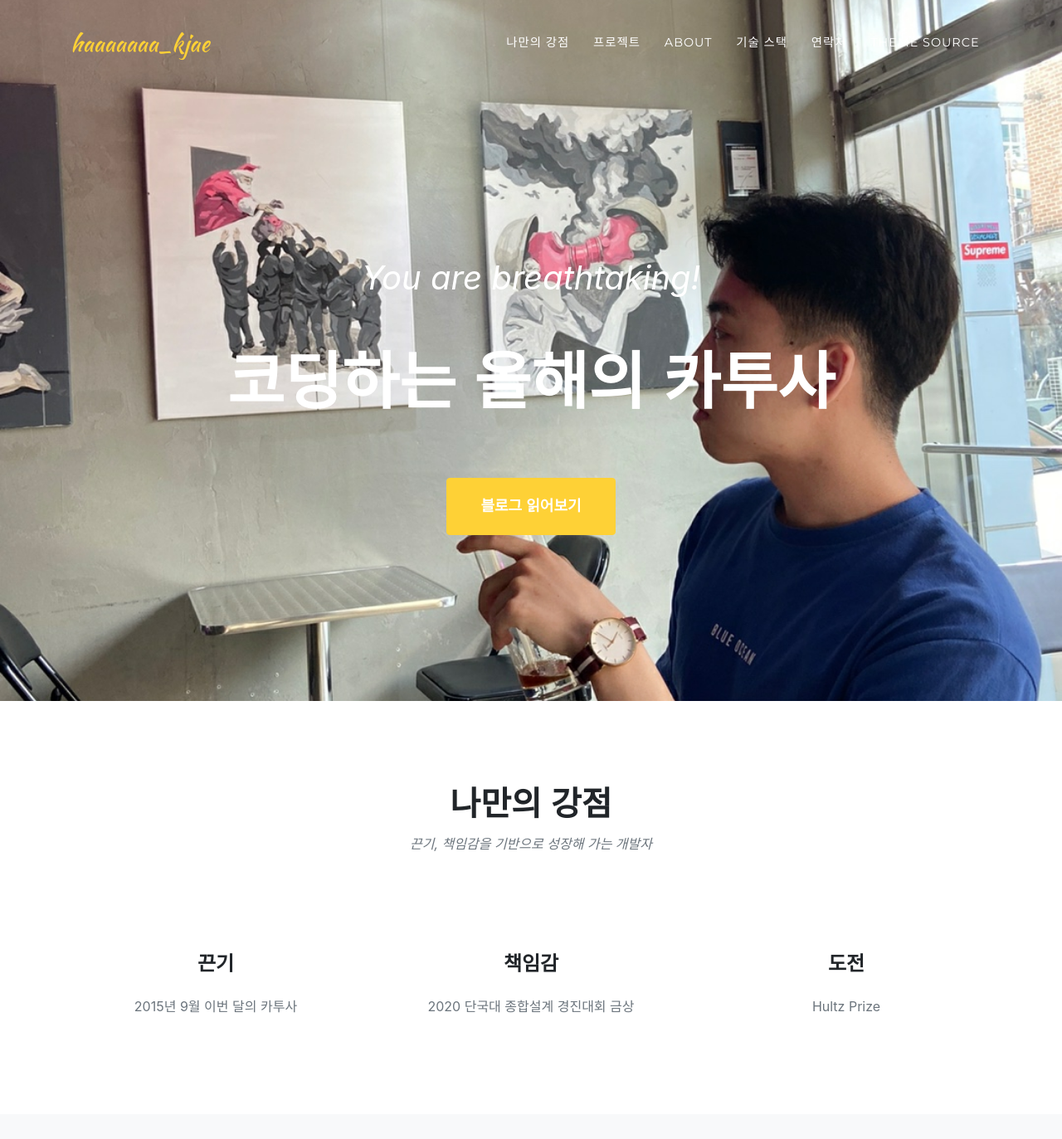
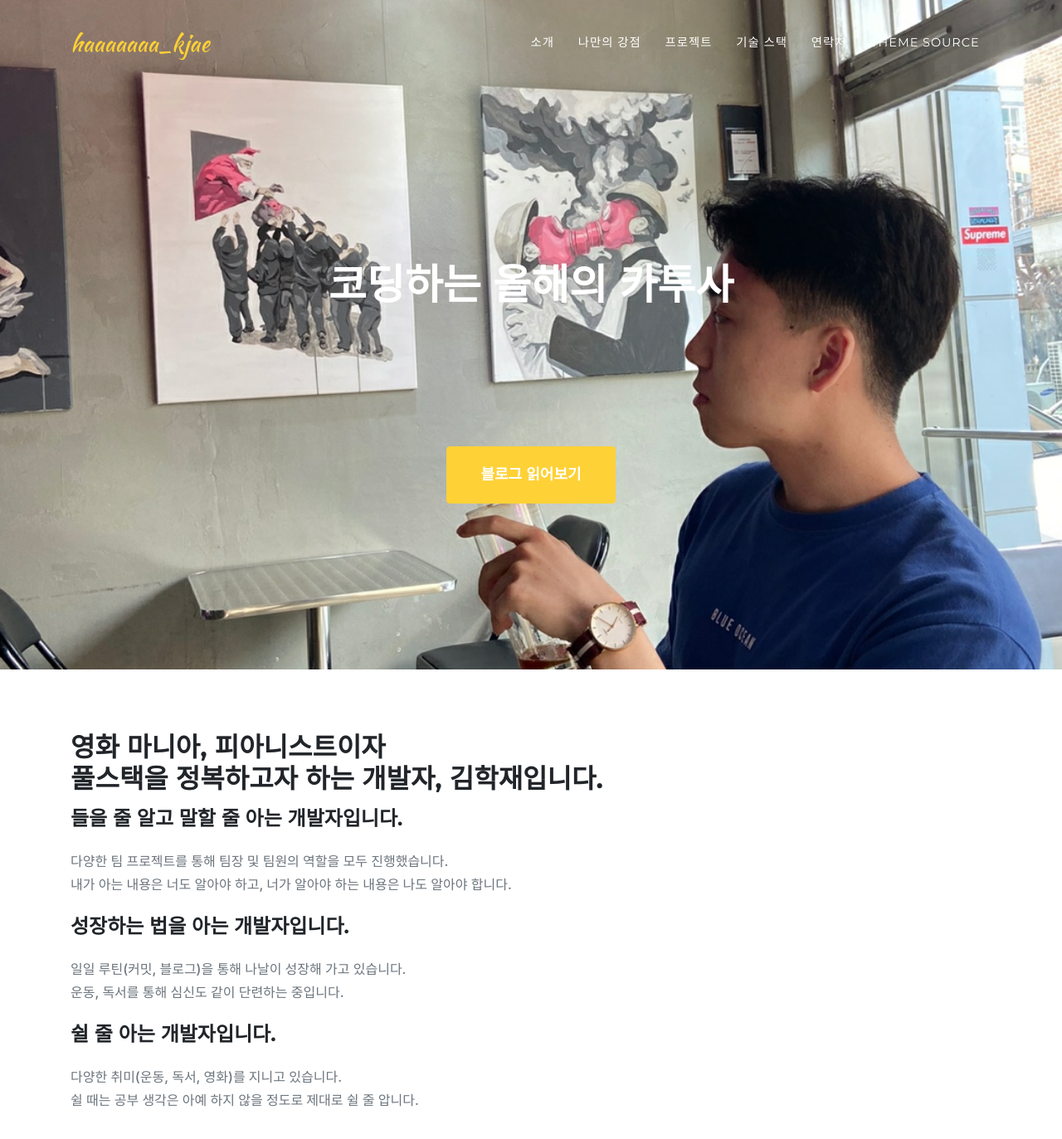
Before and after one commit to gouz7514/gouz7514.github.io, a Jekyll site: the page built from index.md, in a window 1280 px wide and 1400 px high. Shown: the top 1373 px of the window at 83% size. Built offline with Jekyll 4.4.1, drawn with Linux system fonts in a browser that asks for light colours; some web fonts are replaced; some of the changed text lies outside the part shown.

Commit message:
feat : 소개란 추가 및 세부 내용 수정

```diff
--- a/_data/navigation.yml
+++ b/_data/navigation.yml
@@ -1,12 +1,12 @@
 nav:
+  - title: "소개"
+    section: introduce
+
   - title: "나만의 강점"
     section: services
 
   - title: "프로젝트"
     section: portfolio
-
-  - title: "About"
-    section: timeline
 
   - title: "기술 스택"
     section: team
--- a/_data/sitetext.yml
+++ b/_data/sitetext.yml
@@ -1,12 +1,27 @@
 header:
-    title: You are breathtaking!
+    title:
     text: 코딩하는 올해의 카투사
     button: 블로그 읽어보기
     buttonlink: "https://velog.io/@gouz7514"
 
+introduce:
+    title: "영화 마니아, 피아니스트이자<br> 풀스택을 정복하고자 하는 개발자, 김학재입니다."
+    list:
+      - title: "들을 줄 알고 말할 줄 아는 개발자입니다."
+        text: "다양한 팀 프로젝트를 통해 팀장 및 팀원의 역할을 모두 진행했습니다.<br>
+        내가 아는 내용은 너도 알아야 하고, 너가 알아야 하는 내용은 나도 알아야 합니다."
+
+      - title: "성장하는 법을 아는 개발자입니다."
+        text: "일일 루틴(커밋, 블로그)을 통해 나날이 성장해 가고 있습니다.<br>
+        운동, 독서를 통해 심신도 같이 단련하는 중입니다."
+
+      - title: "쉴 줄 아는 개발자입니다."
+        text: "다양한 취미(운동, 독서, 영화)를 지니고 있습니다.<br>
+        쉴 때는 공부 생각은 아예 하지 않을 정도로 제대로 쉴 줄 압니다."
+
 services:
     title: "나만의 강점"
-    text: "끈기, 책임감을 기반으로 성장해 가는 개발자"
+    text:
     section: services
     list:
       - title: "끈기"
@@ -87,8 +102,8 @@ clients:
         logo: assets/img/clients/creative-market.jpg
 
 team:
-    title: "OUR AMAZING TEAM"
-    text: "Lorem ipsum dolor sit amet consectetur."
+    title: "기술 스택"
+    text: "새로운 기술에 대한 도전을 계속하는 중입니다."
     subtext: Lorem ipsum dolor sit amet, consectetur adipisicing elit. Aut eaque, laboriosam veritatis, quos non quis ad perspiciatis, totam corporis ea, alias ut unde. **Markdown** supported.
     section: team
     people:
--- /dev/null
+++ b/_includes/introduce.html
@@ -0,0 +1,23 @@
+<!-- Introduce -->
+  <div class="intro-section" id="{{ site.data.sitetext.introduce.section | default: "introduce" }}">
+    <div class="container">
+      <div class="row">
+        <div class="col-lg-12">
+          <h2 class="section-heading text-uppercase">{{ site.data.sitetext.introduce.title | default: "Introduce" }}</h2>
+          {% if site.data.sitetext.introduce.text %}
+		  <h3 class="section-subheading text-muted">{{ site.data.sitetext.introduce.text }}</h3>
+		  {% endif %}
+        </div>
+      </div>
+
+      <div class="intro-title">
+        {% for intro in site.data.sitetext.introduce.list %}
+        <div class="intro-title-col">
+          <h4 class="introduce-heading">{{ intro.title | markdownify }}</h4>
+          {% if intro.text %}<div class="text-muted">{{ intro.text | markdownify }}</div>{% endif %}
+        </div>
+        {% endfor %}
+      </div>
+    </div>
+  </div>
+<!-- End Introduce -->
--- a/_layouts/home.html
+++ b/_layouts/home.html
@@ -3,9 +3,10 @@ layout: default
 ---
 {% include navheader.html %}
 
+{% include introduce.html %}
 {% include services.html %}
 {% include portfolio_grid.html %}
-{% include timeline.html %}
+
 {% include team.html %}
 
 {% include contact.html %}
--- a/_sass/layout/_masthead.scss
+++ b/_sass/layout/_masthead.scss
@@ -39,10 +39,10 @@ header.masthead {
         @include serif-font;
       }
       .intro-heading {
-        font-size: 75px;
+        // font-size: 75px;
         font-weight: 700;
         line-height: 75px;
-        margin-bottom: 50px;
+        margin-bottom: 150px;
         @include heading-font;
       }
     }
--- a/assets/css/my-portfolio.css
+++ b/assets/css/my-portfolio.css
@@ -2,3 +2,10 @@
     width: 250px;
     height: 297px;
 } */
+.intro-section {
+    padding-top: 75px;
+    padding-bottom: 30px;
+}
+.intro-title {
+    font-weight: 500;
+}
```
